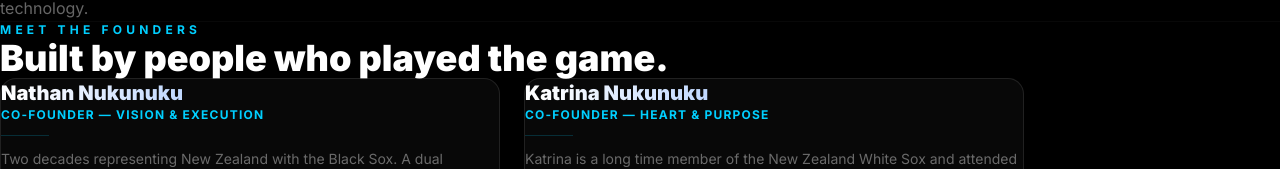
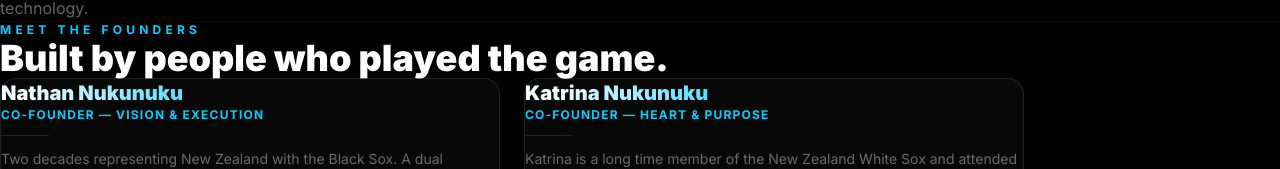
Before and after one commit to N8Nuks/blackdiamondlabs, a Next.js app: page /about in a window 1280 px wide. Shown: the part 292-461 px from the top of the page. Built offline with nearby package versions, Linux system fonts and the light colour scheme.

Commit message:
founder names brighter cyan diamond shimmer

```diff
--- a/app/about/page.tsx
+++ b/app/about/page.tsx
@@ -30,7 +30,7 @@ export default function About() {
           <div className="grid sm:grid-cols-2 gap-6 mb-6">
             <div className="rounded-2xl border border-white/10 bg-white/[0.03] p-10 flex flex-col gap-3">
               <div>
-                <h3 className="text-xl font-black mb-2" style={{ background: "linear-gradient(90deg,#a0c4ff,#ffffff,#e8f4ff,#ffffff,#a0c4ff)", backgroundSize: "200% auto", WebkitBackgroundClip: "text", WebkitTextFillColor: "transparent", backgroundClip: "text", animation: "shimmer 3s linear infinite" }}>Nathan Nukunuku</h3>
+                <h3 className="text-xl font-black mb-2" style={{ background: "linear-gradient(90deg,#00CFFF,#ffffff,#00CFFF,#ffffff,#00CFFF)", backgroundSize: "200% auto", WebkitBackgroundClip: "text", WebkitTextFillColor: "transparent", backgroundClip: "text", animation: "shimmer 3s linear infinite" }}>Nathan Nukunuku</h3>
                 <p className="text-xs font-bold uppercase tracking-widest" style={{ color: '#00CFFF' }}>Co-Founder — Vision & Execution</p>
               </div>
               <div className="h-px w-12" style={{ backgroundColor: '#00CFFF30' }} />
@@ -41,7 +41,7 @@ export default function About() {
 
             <div className="rounded-2xl border border-white/10 bg-white/[0.03] p-10 flex flex-col gap-3">
               <div>
-                <h3 className="text-xl font-black mb-2" style={{ background: "linear-gradient(90deg,#a0c4ff,#ffffff,#e8f4ff,#ffffff,#a0c4ff)", backgroundSize: "200% auto", WebkitBackgroundClip: "text", WebkitTextFillColor: "transparent", backgroundClip: "text", animation: "shimmer 3s linear infinite" }}>Katrina Nukunuku</h3>
+                <h3 className="text-xl font-black mb-2" style={{ background: "linear-gradient(90deg,#00CFFF,#ffffff,#00CFFF,#ffffff,#00CFFF)", backgroundSize: "200% auto", WebkitBackgroundClip: "text", WebkitTextFillColor: "transparent", backgroundClip: "text", animation: "shimmer 3s linear infinite" }}>Katrina Nukunuku</h3>
                 <p className="text-xs font-bold uppercase tracking-widest" style={{ color: '#00CFFF' }}>Co-Founder — Heart & Purpose</p>
               </div>
               <div className="h-px w-12" style={{ backgroundColor: '#00CFFF30' }} />
```
